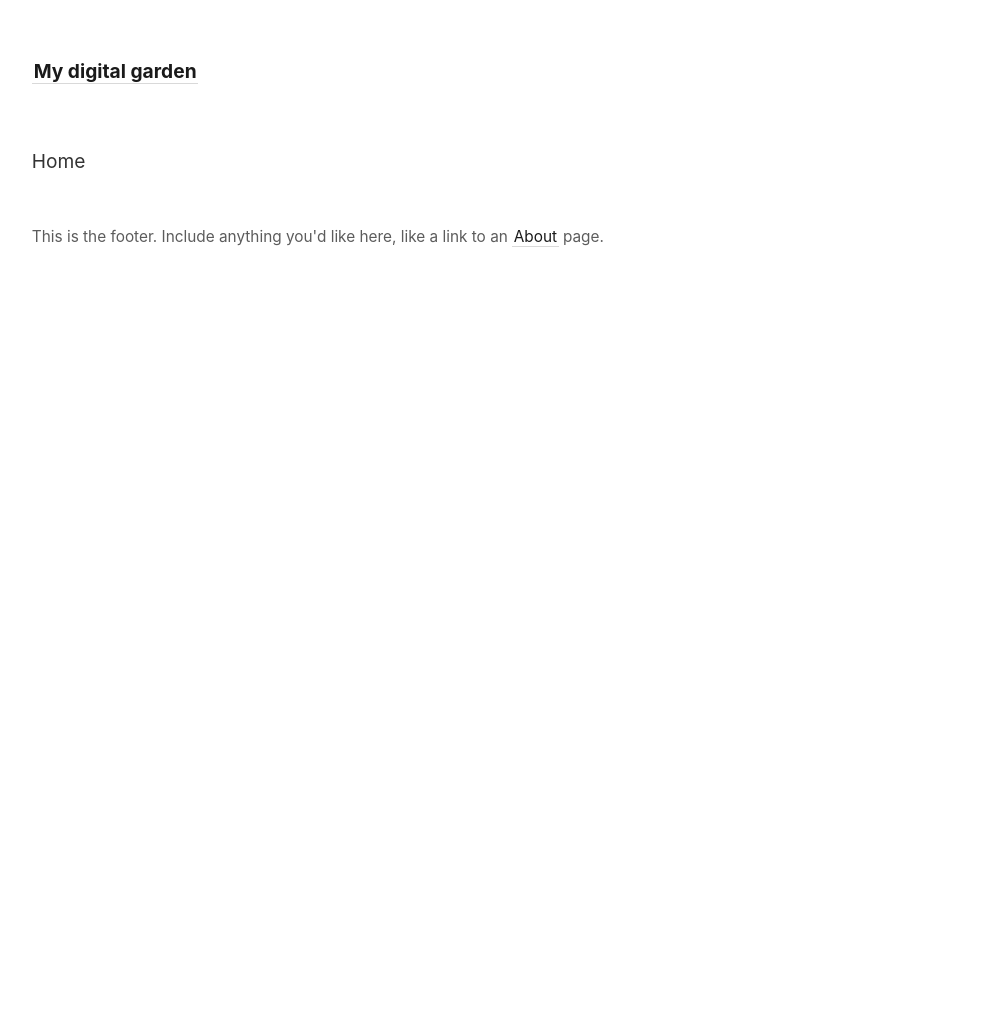
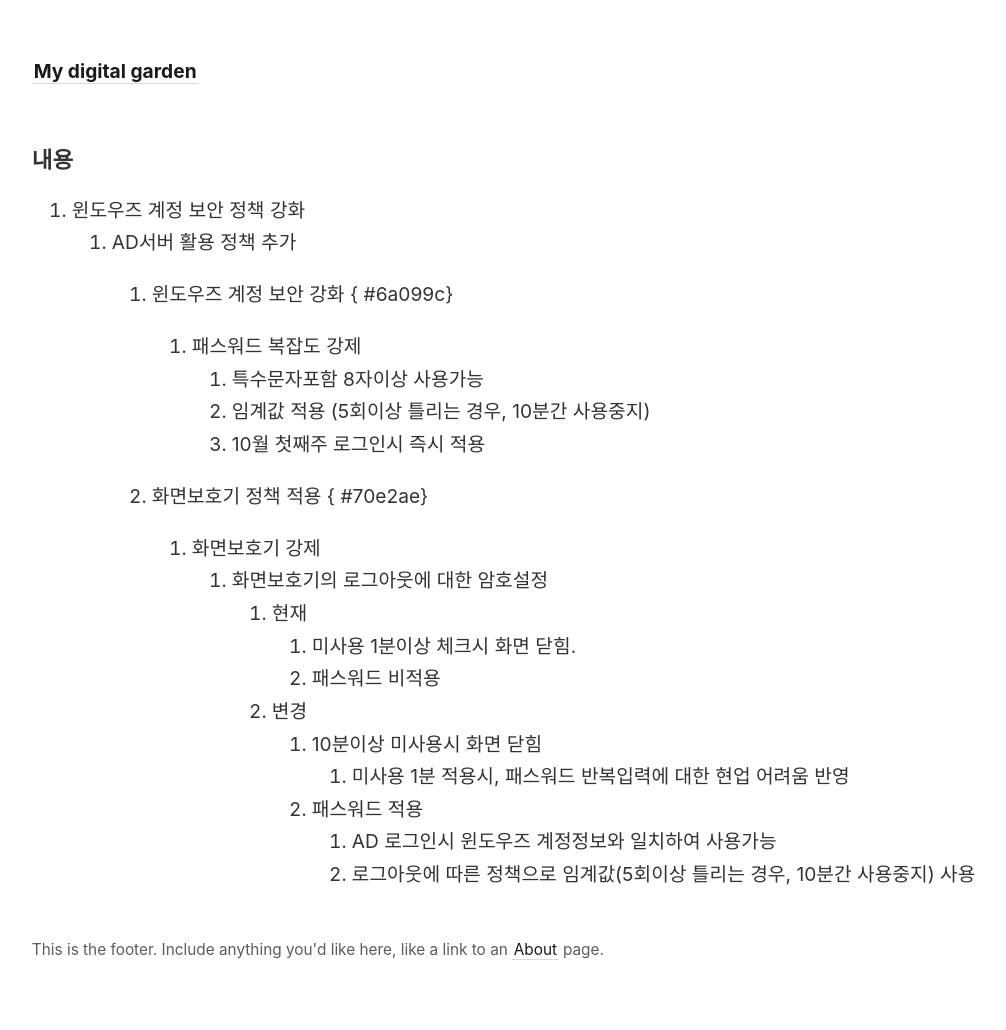
Before and after one commit to devSCKwon/Digitalgarden, a Jekyll site: the page built from src/site/notes/무제 파일.md, in a window 1280 px wide. Shown: the whole page, without its empty margins (45-1051 px from the left). Built offline with Jekyll 4.4.1, drawn with Linux system fonts in a browser that asks for light colours; before the commit the page ends 900 px from its top, so only the background shows below that.

Commit message:
Update content src/site/notes/무제 파일.md

```diff
--- a/src/site/notes/무제 파일.md
+++ b/src/site/notes/무제 파일.md
@@ -2,4 +2,29 @@
 {"dg-publish":true,"permalink":"//"}
 ---
 
-Home
+
+
+### 내용
+1. 윈도우즈 계정 보안 정책 강화
+	1. AD서버 활용 정책 추가
+		1. 윈도우즈 계정 보안 강화
+{ #6a099c}
+
+			1. 패스워드 복잡도 강제
+				1. 특수문자포함 8자이상 사용가능
+				2. 임계값 적용 (5회이상 틀리는 경우, 10분간 사용중지)
+				3. 10월 첫째주 로그인시 즉시 적용
+		2. 화면보호기 정책 적용
+{ #70e2ae}
+
+			1. 화면보호기 강제
+				1. 화면보호기의 로그아웃에 대한 암호설정
+					1. 현재
+						1. 미사용 1분이상 체크시 화면 닫힘.
+						2. 패스워드 비적용
+					2. 변경
+						1. 10분이상 미사용시 화면 닫힘
+							1. 미사용 1분 적용시, 패스워드 반복입력에 대한 현업 어려움 반영
+						2. 패스워드 적용
+							1. AD 로그인시 윈도우즈 계정정보와 일치하여 사용가능
+							2. 로그아웃에 따른 정책으로 임계값(5회이상 틀리는 경우, 10분간 사용중지) 사용
```
